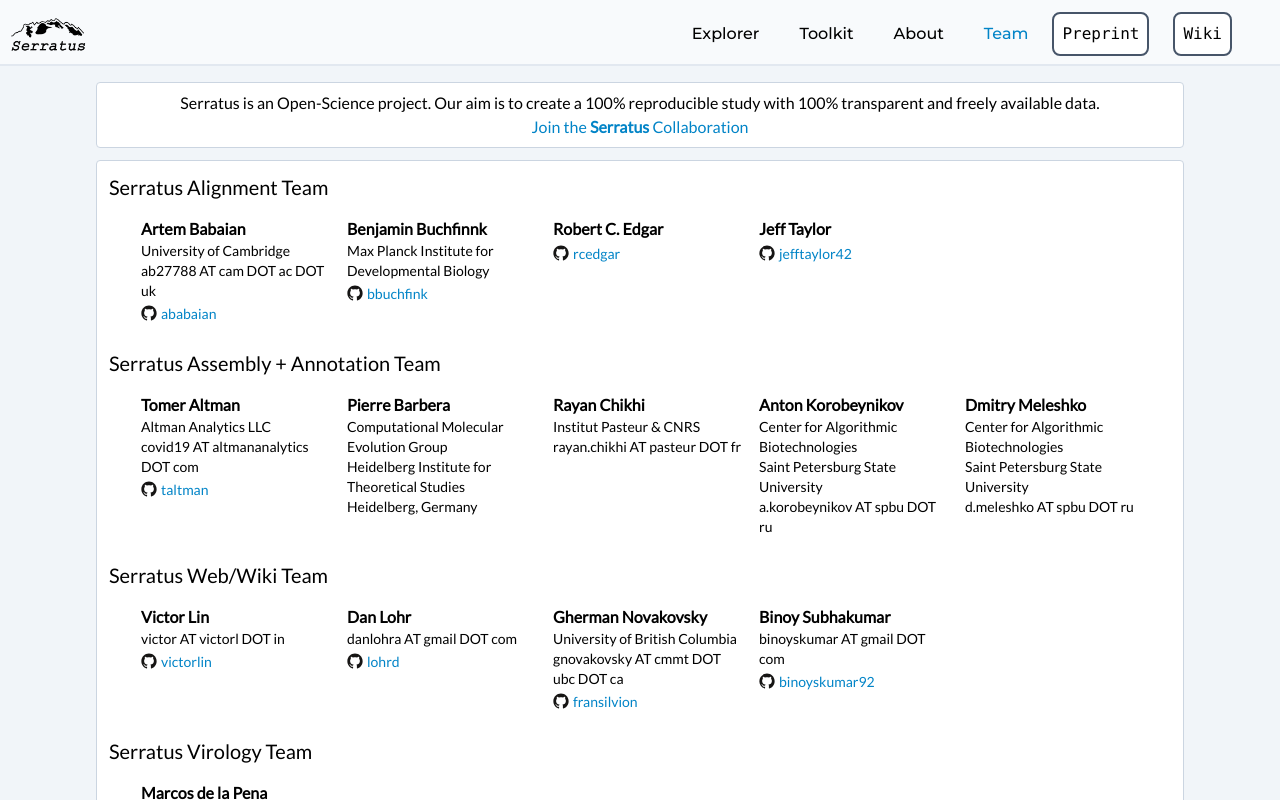
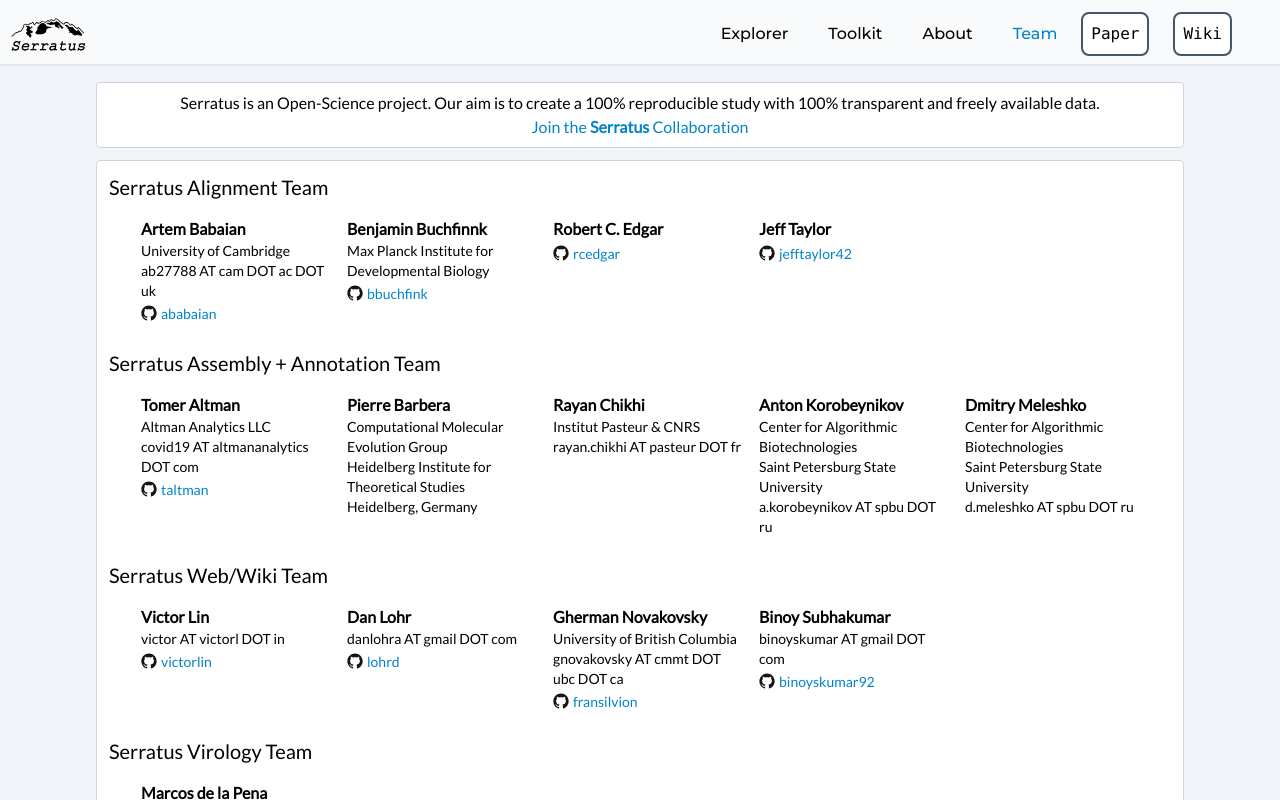
Before and after one commit to serratus-bio/serratus.io, a React (Create React App) app: page /team in a window 1280 px wide. Shown: the top 800 px of the page. Built offline with nearby package versions, Linux system fonts and the light colour scheme.

Commit message:
Update preprint to paper link (#167)

```diff
--- a/src/components/Navbar.tsx
+++ b/src/components/Navbar.tsx
@@ -58,9 +58,9 @@ export const Navbar = () => {
                             Team
                         </NavLink>
                         <ExternalLink
-                            href='https://www.biorxiv.org/content/10.1101/2020.08.07.241729v2'
+                            href='https://www.nature.com/articles/s41586-021-04332-2'
                             className='ml-10 hover:text-blue-800 transition duration-300 ease-in-out lg:ml-6 lg:bg-white lg:font-mono lg:font-normal lg:border-2 lg:border-gray-600 lg:rounded-lg lg:p-2 lg:hover:text-blue-600 lg:hover:border-blue-600'>
-                            Preprint
+                            Paper
                         </ExternalLink>
                         <ExternalLink
                             href='https://github.com/ababaian/serratus/wiki'
```
